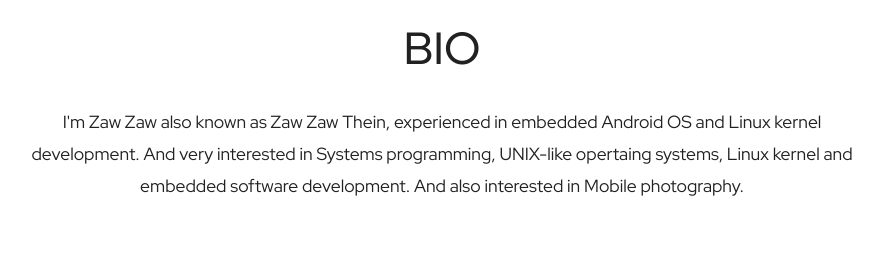
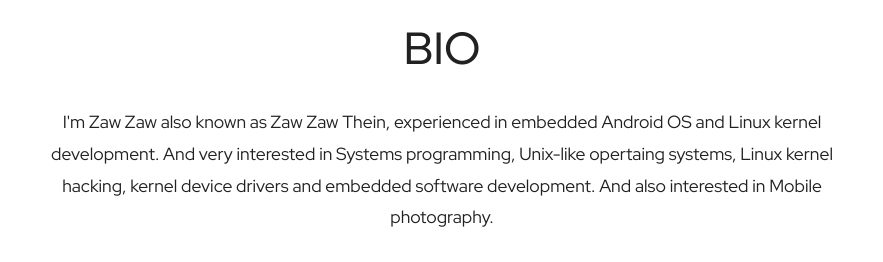
Before and after one commit to zawzaww/zawzaww.github.io, a Jekyll site: the page built from about.html, in a window 1280 px wide and 900 px high, scrolled down 457 px, cut to the strip 150-412 px from the top of the window. Shown: the whole strip, without its empty margins (198-1081 px from the left). Built offline with Jekyll 4.4.1, drawn with Linux system fonts in a browser that asks for light colours; some web fonts are replaced; some of the changed text lies outside the part shown.

Commit message:
about.html: Fixes for about page
Signed-off-by: Zaw Zaw <zawzthein@outlook.com>

```diff
--- a/about.html
+++ b/about.html
@@ -7,7 +7,7 @@ permalink: /about
 <p align="center"><img src="https://s20.postimg.cc/g9j3jkr8t/about-me.png" width="30%" height="30%" /></p>
 <h1 align="center">BIO</h1>
 <p align="center">I'm Zaw Zaw also known as Zaw Zaw Thein, experienced in embedded Android OS and Linux kernel development. And very interested in Systems programming,
-    UNIX-like opertaing systems, Linux kernel and embedded software development. And also interested in Mobile photography.</p>
+    Unix-like opertaing systems, Linux kernel hacking, kernel device drivers and embedded software development. And also interested in Mobile photography.</p>
 <br>
 
 <hr>
@@ -38,4 +38,4 @@ permalink: /about
 
 <p align="center"><img src="https://s20.postimg.cc/bp6kfwg7x/interest.png" width="30%" height="30%" /></p>
 <h1 align="center">INTERESTS</h1>
-<p align="center">Computer Engineering, Systems Programming, UNIX-like Operating Systems, Linux Kernel Development, Embedded Software Development, Music, Mobile Photography, Game Playing and Writing.</p>
+<p align="center">Computer Engineering, Systems Programming, Unix-like Operating Systems, Linux Kernel Hacking, Kernel Devie Drivers Development, Embedded Software Development, Music, Mobile Photography, Game Playing and Writing.</p>
```
